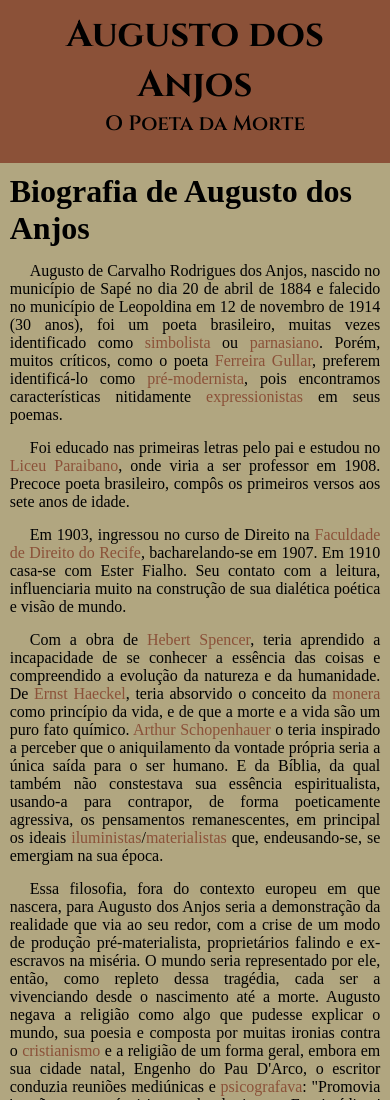
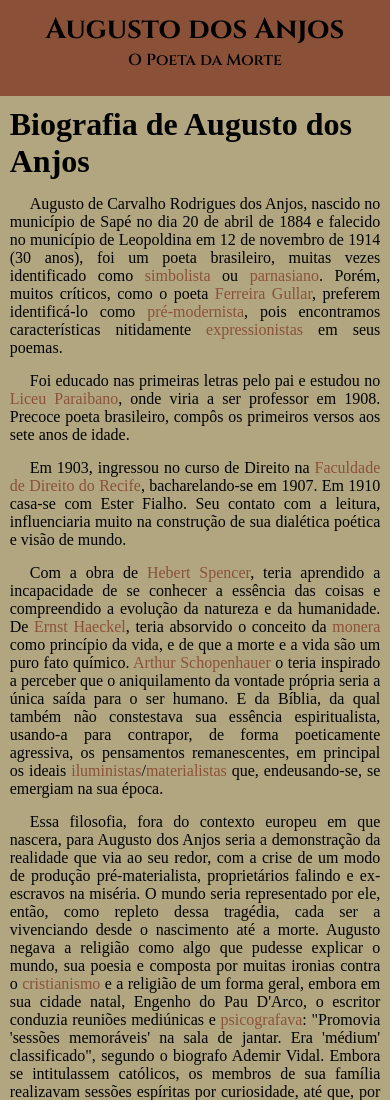
Before and after one commit to Samueljhc/augusto-dos-anjos, a plain HTML site: page index.html in a window 390 px wide. Shown: the top 1100 px of the page. Drawn offline with Linux system fonts and the light colour scheme.

Commit message:
Header h1

```diff
--- a/estilos/mobile.css
+++ b/estilos/mobile.css
@@ -1,6 +1,6 @@
-@media screen and (max-width: 501px) {
+@media screen and (max-width: 576px) {
     header > h1 {
-        width: 80vw;
+        font-size: 1.8em;
     }
 
     main {
--- a/estilos/style.css
+++ b/estilos/style.css
@@ -42,14 +42,12 @@ header {
 header > h1 {
     text-align: center;
     font-family: var(--fonte02);
-    font-size: 2.3em;
     width: 80vw;
 }
 
 header > p {
     text-align: center;
     font-family: var(--fonte02);
-    font-size: 1.3em;
     font-weight: 600;
 }
 
```
